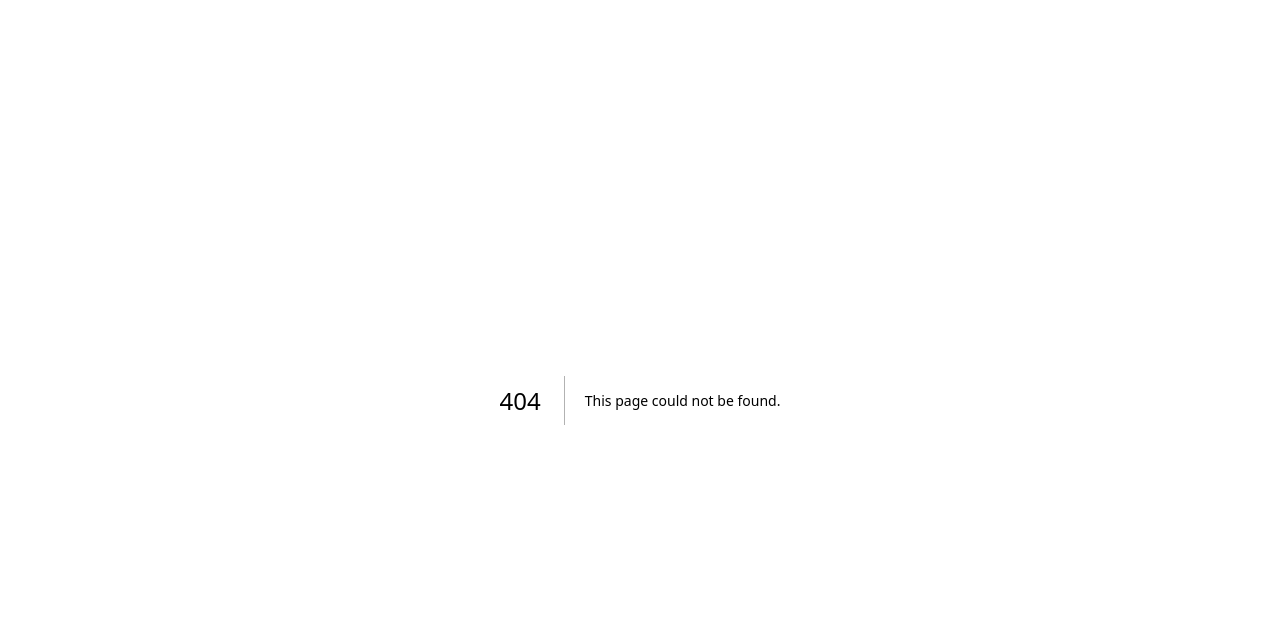
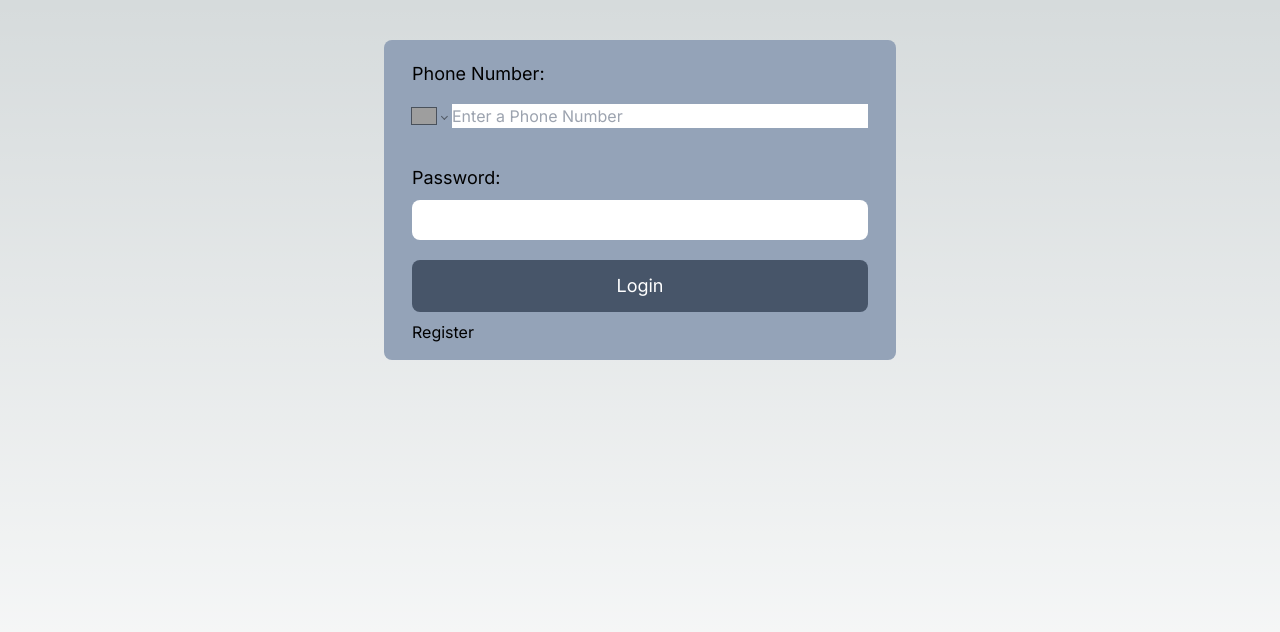
Before and after one commit to XooTB/theShop, a Next.js app: page /login in a window 1280 px wide. Before the commit this address had no page. Shown: the top 632 px of the page. Built offline with nearby package versions, Linux system fonts and the light colour scheme; grey boxes are pictures that could not be loaded.

Commit message:
Added login and register sections

```diff
--- /dev/null
+++ b/app/login/page.tsx
@@ -0,0 +1,44 @@
+"use client";
+
+import { E164Number } from "libphonenumber-js/core";
+import React, { useState } from "react";
+import "react-phone-number-input/style.css";
+import PhoneInput from "react-phone-number-input";
+import Link from "next/link";
+
+const page = () => {
+  const [phoneNumber, setPhoneNumber] = useState<E164Number>();
+
+  const handleSubmit = () => {};
+
+  return (
+    <div className="min-h-screen flex mt-10 justify-center ">
+      <div className="w-2/5 flex flex-col px-7 bg-slate-400 h-80 rounded-lg">
+        <form
+          className=" w-full flex flex-col justify-center"
+          onSubmit={handleSubmit}
+        >
+          <label className="pt-5 text-lg">Phone Number:</label>
+          <PhoneInput
+            country="BD"
+            defaultCountry="BD"
+            placeholder="Enter a Phone Number"
+            value={phoneNumber}
+            onChange={setPhoneNumber}
+            className="w-full h-14 rounded-md"
+          />
+          <label className="pt-5 mb-2 text-lg">Password: </label>
+          <input type="password" className="px-2 py-1 w-full h-10 rounded-lg" />
+          <button className=" bg-slate-600 py-3 rounded-lg mt-5 w-full hover:bg-slate-500 text-white text-lg">
+            Login
+          </button>
+        </form>
+        <Link href="/register" className="hover:text-white pt-2 w-10 h-full">
+          Register
+        </Link>
+      </div>
+    </div>
+  );
+};
+
+export default page;
--- /dev/null
+++ b/app/register/page.tsx
@@ -0,0 +1,41 @@
+"use client";
+
+import { E164Number } from "libphonenumber-js/core";
+import React, { useState } from "react";
+import "react-phone-number-input/style.css";
+import PhoneInput from "react-phone-number-input";
+import Link from "next/link";
+
+const page = () => {
+  const [phoneNumber, setPhoneNumber] = useState<E164Number>();
+
+  const handleSubmit = () => {};
+
+  return (
+    <div className="min-h-screen flex mt-10 justify-center ">
+      <div className="w-2/5 flex flex-col px-7 bg-slate-400 h-80 rounded-lg">
+        <form
+          className=" w-full flex flex-col justify-center"
+          onSubmit={handleSubmit}
+        >
+          <label className="pt-5 text-lg">Phone Number:</label>
+          <PhoneInput
+            country="BD"
+            defaultCountry="BD"
+            placeholder="Enter a Phone Number"
+            value={phoneNumber}
+            onChange={setPhoneNumber}
+            className="w-full h-14 rounded-md"
+          />
+          <label className="pt-5 mb-2 text-lg">Password: </label>
+          <input type="password" className="px-2 py-1 w-full h-10 rounded-lg" />
+          <button className=" bg-slate-600 py-3 rounded-lg mt-5 w-full hover:bg-slate-500 text-white text-lg">
+            Register
+          </button>
+        </form>
+      </div>
+    </div>
+  );
+};
+
+export default page;
```
